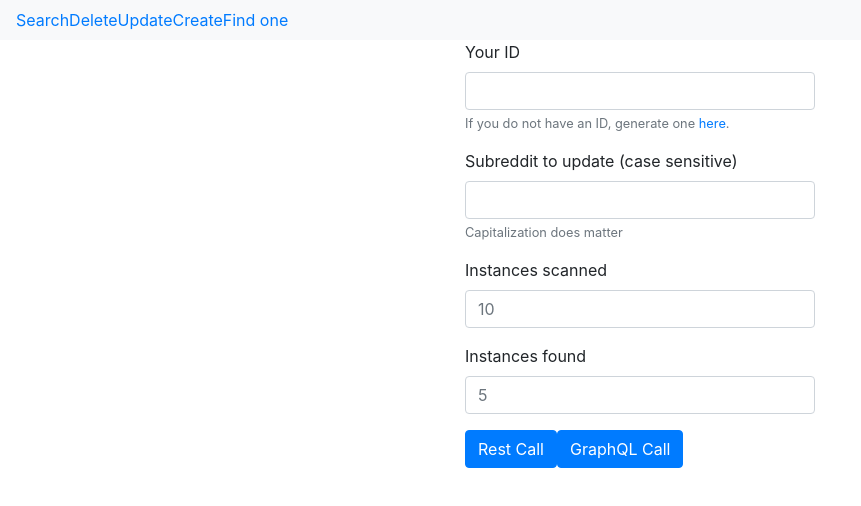
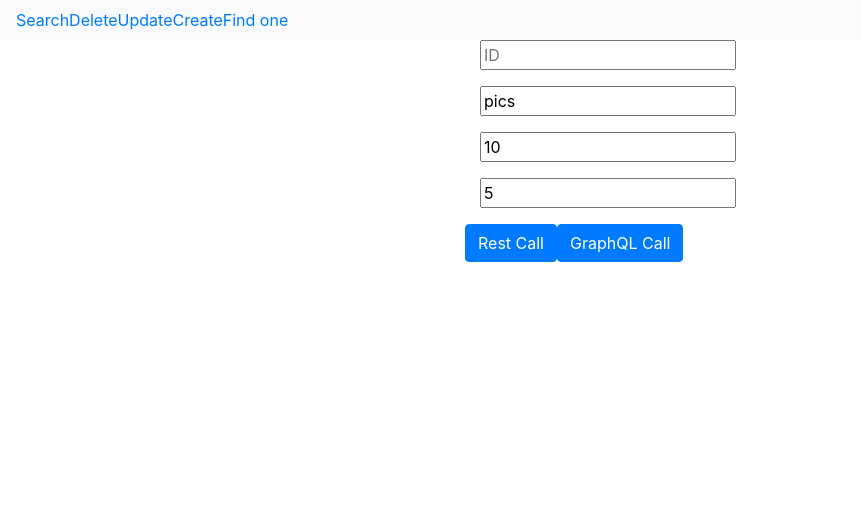
Before and after one commit to riderjensen/api-frontend-react, a React app: page /update in a window 1280 px wide. Shown: the top 506 px of the page, without its empty margins (0-861 px from the left). Built offline with nearby package versions, Linux system fonts and the light colour scheme.

Commit message:
Adding graphql and rest options for all containers

```diff
--- a/src/containers/Delete/Delete.js
+++ b/src/containers/Delete/Delete.js
@@ -1,8 +1,17 @@
 import React, { Component } from 'react';
 import axios from '../../axios-api.js';
+import Input from '../../components/UI/Input/Input';
 export default class Home extends Component {
 	state = {
-		id: ''
+		inputs: {
+			id: {
+				placeholder: 'ID',
+				name: 'id',
+				required: true,
+				type: 'text',
+				value: '',
+			}
+		},
 	}
 
 
@@ -14,8 +23,8 @@ export default class Home extends Component {
 		})
 	}
 
-	deleteOrder = () => {
-		axios.delete(`/api/delete/${this.state.id}`)
+	deleteOrderRest = () => {
+		axios.delete(`/api/delete/${this.state.inputs.id.value}`)
 			.then(resp => {
 				console.log(resp)
 				this.setState({
@@ -27,6 +36,21 @@ export default class Home extends Component {
 			});
 	}
 
+	deleteOrderGraphQL = () => {
+		const graphqlQuery = {
+			mutation: `deleteDataPoint(id: ${this.state.inputs.id.value})`
+		};
+		axios.post('/sub', {
+			headers: {
+				'Content-Type': 'application/json'
+			},
+			body: JSON.stringify(graphqlQuery)
+		}).then((myJson) => {
+			console.log(myJson)
+		})
+			.catch(err => console.log(err));
+	}
+
 	render() {
 		return (
 			<div>
@@ -34,12 +58,16 @@ export default class Home extends Component {
 					<div className="row">
 						<div className="col-md-4 col-xs-12"></div>
 						<div className="form-group col-xs-12 col-md-4">
-							<label>Your ID</label>
-							<input type="text" onChange={this.handleChange} className="form-control" required={true} placeholder="" />
+							{Object.keys(this.state.inputs).map((key, index) => {
+								return <div key={index} className="col-xs-12 col-sm-6">
+									<Input changeHandler={this.handleChange} inputSetters={this.state.inputs[key]} />
+								</div>
+							}
+							)}
 							<small className="form-text text-muted">You are only allowed to delete entries that you have made with
 						your generated ID.</small>
-							<button className="btn btn-primary" onClick={this.deleteOrder}>Rest Call</button>
-							<button className="btn btn-primary">GraphQL Call</button>
+							<button className="btn btn-primary" onClick={this.deleteOrderRest}>Rest Call</button>
+							<button className="btn btn-primary" onClick={this.deleteOrderGraphQL}>GraphQL Call</button>
 						</div>
 					</div>
 					<div className="col-md-4 col-xs-12"></div>
--- a/src/containers/FindOne/FindOne.js
+++ b/src/containers/FindOne/FindOne.js
@@ -1,6 +1,65 @@
 import React, { Component } from 'react';
 
+import axios from '../../axios-api';
+import Input from '../../components/UI/Input/Input';
+
 export default class Home extends Component {
+
+	state = {
+		inputs: {
+			sub: {
+				placeholder: '',
+				list: "subRedits",
+				name: 'sub',
+				required: true,
+				value: 'pics',
+			},
+			firstDate: {
+				placeholder: 'YYYY-MM-DD',
+				name: 'firstDate',
+				required: true,
+				type: 'text',
+				value: '2019-03-08',
+			},
+			secondDate: {
+				placeholder: 'YYYY-MM-DD',
+				name: 'secondDate',
+				required: true,
+				type: 'text',
+				value: '2019-03-10',
+			}
+		}
+	}
+
+
+	getRestCall = () => {
+		axios.get(`/api/${this.state.inputs.sub.value}/${this.state.inputs.firstDate.value}$${this.state.inputs.secondDate.value}`)
+			.then((myJson) => {
+				console.log(myJson)
+			})
+			.catch(err => console.log(err));
+	}
+
+	getGraphqlCall = () => {
+		const graphqlQuery = {
+			query: `getRange( start: "${new Date(this.state.inputs.firstDate.value).getTime()}" end: "${new Date(this.state.inputs.secondDate.value).getTime()}" sub: "${this.state.inputs.sub.value}") {
+					com
+					found
+			}
+			`
+		};
+
+		axios.post('/sub', {
+			headers: {
+				'Content-Type': 'application/json'
+			},
+			body: JSON.stringify(graphqlQuery)
+		}).then((myJson) => {
+			console.log(myJson)
+		})
+			.catch(err => console.log(err));
+	}
+
 
 	handleChange = (val, name) => {
 		const newState = { ...this.state.inputs };
@@ -8,6 +67,8 @@ export default class Home extends Component {
 		this.setState({
 			inputs: newState
 		})
+		console.log(this.state)
+
 	}
 
 	render() {
@@ -16,9 +77,7 @@ export default class Home extends Component {
 				<div className="container">
 					<div className="row">
 						<div className="form-group col-md-6 col-xs-12">
-							<div className="form-group">
-								<label>Subreddit Name</label>
-								<input className="form-control" list="subRedits" />
+
 							<datalist id="subRedits">
 								<option value="funny" />
 								<option value="AskReddit" />
@@ -271,22 +330,16 @@ export default class Home extends Component {
 								<option value="math" />
 								<option value="legaladvice" />
 							</datalist>
-								<small className="form-text text-muted">Capitalization does matter</small>
+							{Object.keys(this.state.inputs).map((key, index) => {
+								return <div key={index} className="col-xs-12 col-sm-6">
+									<div className="form-group">
+										<Input changeHandler={this.handleChange} inputSetters={this.state.inputs[key]} />
 									</div>
-
-							<div className="form-group">
-								<label>First Date</label>
-								<input type="text" className="form-control" onChange={this.onChange} id="firstDate" placeholder="YYYY-MM-DD" />
-								<small id="emailHelp" className="form-text text-muted">For data from all time, leave the dates empty</small>
 								</div>
-							<div className="form-group">
-								<label>Second Date</label>
-								<input type="text" className="form-control" onChange={this.onChange} id="secondDate" placeholder="YYYY-MM-DD" />
-							</div>
-
-
-							<button className="btn btn-primary" id="submitButton">Rest Call</button>
-							<button className="btn btn-primary" id="submitButton">GraphQL Call</button>
+							}
+							)}
+							<button className="btn btn-primary" onClick={this.getRestCall}>Rest Call</button>
+							<button className="btn btn-primary" onClick={this.getGraphqlCall}>GraphQL Call</button>
 
 						</div>
 					</div>
@@ -295,32 +348,3 @@ export default class Home extends Component {
 		)
 	}
 }
-
-
-// document.getElementById('submitButton').addEventListener('click', () => {
-// 	const firstDate = document.getElementById('firstDate').value;
-// 	const secondDate = document.getElementById('secondDate').value;
-// 	const subRedit = document.getElementById('subRedit').value;
-
-// 	let extraString = '';
-// 	if (firstDate != '' && secondDate != '') {
-// 		extraString = `${firstDate}$${secondDate}`
-// 	}
-
-// 	fetch(`https://riderjensen.com/api/${subRedit}/${extraString}`)
-// 		.then(function (response) {
-// 			console.log(response)
-// 			return response.json();
-// 		})
-// 		.then((myJson) => {
-// 			console.log(myJson)
-// 			document.getElementById('subTitle').innerText = `r/${subRedit}`;
-// 			document.getElementById('information').innerHTML =
-// 				`
-// 			<p>Number of items processed: ${myJson.com}</p>
-// 			<p>Number of items found: ${myJson.found}</p>
-// 			<p>Ratio per one hundered words: ${(myJson.found/myJson.com) * 100}</p>
-// 			`
-// 		})
-// 		.catch(err => console.log(err));
-// })
--- a/src/containers/Home/Home.js
+++ b/src/containers/Home/Home.js
@@ -2,7 +2,11 @@ import React, { Component } from 'react';
 
 import MainCta from '../../components/Home/Header/Heads';
 import Input from '../../components/UI/Input/Input';
-import Button from '../../components/UI/Button/Button';
+
+import axios from '../../axios-api';
+
+import CanvasJSReact from '../../canvasjs.react';
+var CanvasJSChart = CanvasJSReact.CanvasJSChart;
 
 export default class Home extends Component {
 	state = {
@@ -12,18 +16,35 @@ export default class Home extends Component {
 				name: 'firstDate',
 				required: true,
 				type: 'text',
-				value: '',
+				value: '2019-03-08',
 			},
 			secondDate: {
 				placeholder: 'Second Date',
 				name: 'secondDate',
 				required: true,
 				type: 'text',
-				value: '',
+				value: '2019-03-10',
 			}
-		}
+		},
+		dataPoints: [
 
+		]
 	}
+
+
+	getRestCall = () => {
+		axios.get(`https://riderjensen.com/api/range/${this.state.inputs.firstDate.value}$${this.state.inputs.secondDate.value}`)
+			.then((myJson) => {
+				const newState = { ...this.state };
+				newState.dataPoints = [...myJson.data]
+				this.setState({
+					dataPoints: newState.dataPoints
+				})
+			})
+			.catch(err => console.log(err));
+	}
+
+
 
 	handleChange = (val, name) => {
 		const newState = { ...this.state.inputs };
@@ -34,6 +55,27 @@ export default class Home extends Component {
 	}
 
 	render() {
+
+
+		const options = {
+			animationEnabled: true,
+			exportEnabled: true,
+			theme: "light2",
+			title: {
+				text: "How many F words per 100 comments"
+			},
+			data: [{
+				type: "column",
+				indexLabelFontColor: "#5A5757",
+				indexLabelPlacement: "outside",
+				dataPoints: this.state.dataPoints
+
+			}]
+		}
+		let test = null;
+
+		this.state.dataPoints.length !== 0 ? test = <CanvasJSChart options={options} onRef={ref => this.chart = ref} /> : test = null;
+
 		return (
 			<MainCta>
 				<div className="container">
@@ -46,43 +88,10 @@ export default class Home extends Component {
 						}
 						)}
 					</div>
-					<button className="btn btn-primary" id="submitButton">Rest Call</button>
-					<button className="btn btn-primary" id="submitButton">GraphQL Call</button>
+					<button className="btn btn-primary" onClick={this.getRestCall}>Rest Call</button>
+					{test}
 				</div>
-				<div id="chartContainer" style={
-					{
-						height: 300,
-						width: 100
-					}
-
-				}></div>
 			</MainCta >
 		)
 	}
 }
-
-
-// document.getElementById('submitButton').addEventListener('click', () => {
-// 	const firstDate = document.getElementById('firstDate').value;
-// 	const secondDate = document.getElementById('secondDate').value;
-
-// 	fetch(`https://riderjensen.com/api/range/${firstDate}$${secondDate}`)
-// 		.then(function (response) {
-// 			console.log(response)
-// 			return response.json();
-// 		})
-// 		.then(function (myJson) {
-// 			let newChart = new CanvasJS.Chart("chartContainer", {
-// 				title: {
-// 					text: `Number of F words said per 100`
-// 				},
-// 				data: [{
-// 					// Change type to "doughnut", "line", "splineArea", etc.
-// 					type: "column",
-// 					dataPoints: myJson
-// 				}]
-// 			});
-// 			newChart.render();
-// 		})
-// 		.catch(err => console.log(err));
-// })
--- a/src/containers/Update/Update.js
+++ b/src/containers/Update/Update.js
@@ -1,23 +1,40 @@
 import React, { Component } from 'react';
+
+import axios from '../../axios-api';
+import Input from '../../components/UI/Input/Input';
 
 export default class Home extends Component {
 
 
 	state = {
 		inputs: {
-			firstDate: {
-				placeholder: 'First Date',
-				name: 'firstDate',
+			myId: {
+				placeholder: 'ID',
+				name: 'myId',
 				required: true,
 				type: 'text',
 				value: '',
 			},
-			secondDate: {
-				placeholder: 'Second Date',
-				name: 'secondDate',
+			sub: {
+				placeholder: 'Choose One',
+				list: "subRedits",
+				name: 'sub',
 				required: true,
-				type: 'text',
-				value: '',
+				value: 'pics',
+			},
+			com: {
+				placeholder: 'Scanned',
+				name: 'sub',
+				required: true,
+				type: 'number',
+				value: '10',
+			},
+			found: {
+				placeholder: 'Found',
+				name: 'sub',
+				required: true,
+				type: 'number',
+				value: '5',
 			}
 		}
 
@@ -31,6 +48,48 @@ export default class Home extends Component {
 		})
 	}
 
+	getRestCall = () => {
+
+		const newObj = {
+			"items": {}
+		}
+		newObj.items[`r/${this.state.inputs.sub.value}`] = {
+			"com": this.state.inputs.com.value,
+			"found": this.state.inputs.found.value
+		}
+		console.log(newObj)
+
+
+		axios.put(`/api/update/${this.state.inputs.myId.value}`, JSON.stringify(newObj))
+			.then((myJson) => {
+				console.log(myJson)
+			})
+			.catch(err => console.log(err));
+	}
+
+	getGraphqlCall = () => {
+		const graphqlQuery = {
+			query: `getRange( start: "${new Date(this.state.inputs.firstDate.value).getTime()}" end: "${new Date(this.state.inputs.secondDate.value).getTime()}" sub: "${this.state.inputs.sub.value}") {
+					com
+					found
+			}
+			`
+		};
+
+		axios.post('/sub', {
+			headers: {
+				'Content-Type': 'application/json'
+			},
+			body: JSON.stringify(graphqlQuery)
+		}).then((myJson) => {
+			console.log(myJson)
+
+		})
+			.catch(err => console.log(err));
+	}
+
+
+
 	render() {
 		return (
 			<div>
@@ -38,14 +97,6 @@ export default class Home extends Component {
 					<div className="row">
 						<div className="col-md-4 col-xs-12"></div>
 						<div className="form-group col-md-4 col-xs-12">
-							<div className="form-group">
-								<label>Your ID</label>
-								<input type="text" className="form-control" id="theSubID" required={true} placeholder="" />
-								<small className="form-text text-muted">If you do not have an ID, generate one <a href="create.html">here</a>.</small>
-							</div>
-							<div className="form-group">
-								<label>Subreddit to update (case sensitive)</label>
-								<input className="form-control" list="subRedits" />
 							<datalist id="subRedits">
 								<option value="funny" />
 								<option value="AskReddit" />
@@ -298,19 +349,17 @@ export default class Home extends Component {
 								<option value="math" />
 								<option value="legaladvice" />
 							</datalist>
-								<small className="form-text text-muted">Capitalization does matter</small>
+							{Object.keys(this.state.inputs).map((key, index) => {
+								return <div key={index} className="col-xs-12 col-sm-6">
+									<div className="form-group">
+										<Input changeHandler={this.handleChange} inputSetters={this.state.inputs[key]} />
 									</div>
-							<div className="form-group">
-								<label >Instances scanned</label>
-								<input type="number" className="form-control" required={true} placeholder="10" />
 								</div>
-							<div className="form-group">
-								<label>Instances found</label>
-								<input type="number" className="form-control" required={true} placeholder="5" />
-							</div>
+							}
+							)}
 
-							<button className="btn btn-primary" id="submitButton">Rest Call</button>
-							<button className="btn btn-primary" id="submitButton">GraphQL Call</button>
+							<button className="btn btn-primary" onClick={this.getRestCall}>Rest Call</button>
+							<button className="btn btn-primary">GraphQL Call</button>
 
 						</div>
 						<div className="col-md-4 col-xs-12"></div>
@@ -320,36 +369,3 @@ export default class Home extends Component {
 		)
 	}
 }
-
-
-// document.getElementById('submitButton').addEventListener('click', () => {
-// 	const subID = document.getElementById('theSubID').value;
-// 	const subNameUpdate = document.getElementById('subNameUpdate').value;
-// 	const subScanned = document.getElementById('subScanned').value;
-// 	const subFound = document.getElementById('subFound').value;
-
-// 	const newObj = {
-// 		"items": {}
-// 	}
-// 	newObj.items[`r/${subNameUpdate}`] = {
-// 		"com": subScanned,
-// 		"found": subFound
-// 	}
-
-// 	console.log(newObj)
-
-// 	fetch(`https://riderjensen.com/api/update/${subID}`, {
-// 			method: "PUT",
-// 			headers: {
-// 				"Content-Type": "application/json",
-// 			},
-// 			body: JSON.stringify(newObj)
-// 		})
-// 		.then(function (response) {
-// 			return response.json();
-// 		})
-// 		.then((myJson) => {
-// 			document.getElementById('subTitle').innerText = `Your item with the id ${myJson._id} was updated`;
-// 		})
-// 		.catch(err => console.log(err));
-// })
```
Also changed, not shown: src/containers/Create/Create.js (+20 -1 lines). Lines whose indentation alone changed are shown as unchanged.
